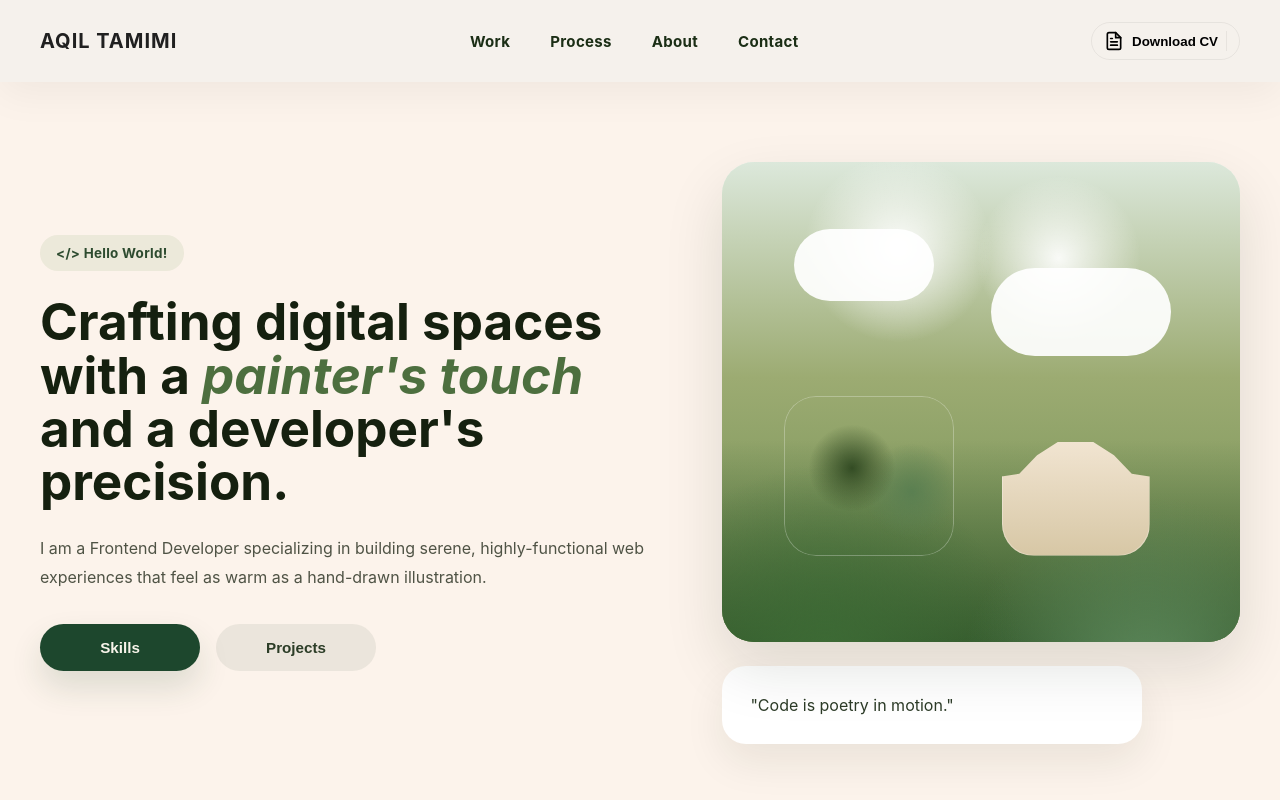
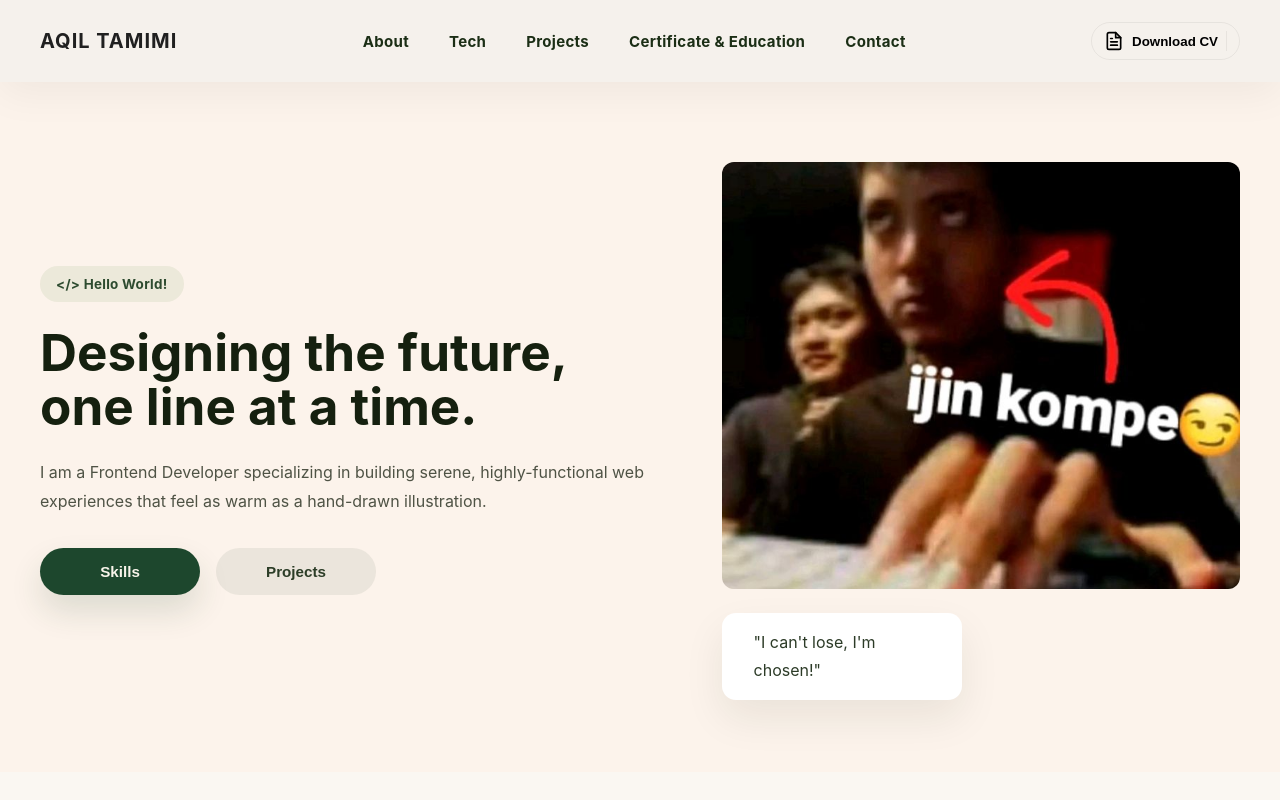
Before and after one commit to aqillkaciww/Portfolio-Aqil-Tamimi-V2, a Vue app: page / in a window 1280 px wide. Shown: the top 800 px of the page. Built offline with nearby package versions, Linux system fonts and the light colour scheme; the HTML template or start-up script is replaced by a standard one.

Commit message:
Refactor code structure for improved readability and maintainability

```diff
--- a/src/assets/globals.css
+++ b/src/assets/globals.css
@@ -200,15 +200,22 @@ main {
   clip-path: polygon(0 40%, 12% 38%, 24% 24%, 38% 14%, 62% 14%, 76% 24%, 88% 38%, 100% 40%, 100% 100%, 0% 100%);
 }
 
+.hero-photo {
+  width: 100%;
+  height: 100%;
+  object-fit: cover;      /* foto tidak gepeng */
+  border-radius: 12px;    /* sesuaikan dengan style art-card sebelumnya */
+}
+
 .hero-quote {
-  padding: 1.6rem 1.8rem;
+  padding: 1rem 2rem;
   background: #fff;
-  border-radius: 24px;
+  border-radius: 14px;
   font-size: 1rem;
   line-height: 1.7;
   color: #2c3b27;
   box-shadow: 0 18px 40px rgba(20, 34, 14, 0.08);
-  max-width: 420px;
+  max-width: 240.19px;
 }
 
 @media (max-width: 900px) {
@@ -400,7 +407,7 @@ a,
 }
 
 /* =============================================
-   SHARED SECTION UTILITIES
+   Section Titles and Headers
    ============================================= */
 
 .section-title {
@@ -408,7 +415,7 @@ a,
   font-weight: 800;
   color: #15200f;
   line-height: 1.1;
-  margin-bottom: 1.25rem;
+  margin-bottom: 1.5rem;
   letter-spacing: -0.02em;
 }
 
--- a/src/components/ContactSection.vue
+++ b/src/components/ContactSection.vue
@@ -2,85 +2,16 @@
   <section class="contact-section" id="contact">
     <div class="contact-inner">
       <!-- Left: CTA -->
-      <div class="contact-copy">
-        <h2 class="contact-title">Let's sow the seeds of a<br />new project.</h2>
-        <p class="contact-desc">
-          Whether you have a grand vision or a humble sketch — I am fully devoted to cultivating it into something beautiful. Tell me about your dreams and let's make something grow.
+      <div class="contact-cta">
+        <h2 class="contact-title">Let's Connect!</h2>
+        <p class="contact-description">
+          Whether you have a project in mind, want to chat about tech, or just want to say hi, my inbox is always open.
         </p>
-        <div class="contact-info-list">
-          <a href="mailto:aqil@example.com" class="contact-info-item">
-            <div class="contact-info-icon">
-              <svg width="18" height="18" viewBox="0 0 24 24" fill="none" stroke="currentColor" stroke-width="2" stroke-linecap="round" stroke-linejoin="round">
-                <path d="M4 4h16c1.1 0 2 .9 2 2v12c0 1.1-.9 2-2 2H4c-1.1 0-2-.9-2-2V6c0-1.1.9-2 2-2z"></path>
-                <polyline points="22,6 12,13 2,6"></polyline>
-              </svg>
-            </div>
-            <span>aqiltamimi@example.com</span>
-          </a>
-          <div class="contact-info-item">
-            <div class="contact-info-icon">
-              <svg width="18" height="18" viewBox="0 0 24 24" fill="none" stroke="currentColor" stroke-width="2" stroke-linecap="round" stroke-linejoin="round">
-                <path d="M21 10c0 7-9 13-9 13s-9-6-9-13a9 9 0 0 1 18 0z"></path>
-                <circle cx="12" cy="10" r="3"></circle>
-              </svg>
-            </div>
-            <span>Bandar Lampung, Indonesia</span>
-          </div>
-          <div class="contact-info-item">
-            <div class="contact-info-icon">
-              <svg width="18" height="18" viewBox="0 0 24 24" fill="none" stroke="currentColor" stroke-width="2" stroke-linecap="round" stroke-linejoin="round">
-                <rect x="3" y="4" width="18" height="18" rx="2" ry="2"></rect>
-                <line x1="16" y1="2" x2="16" y2="6"></line>
-                <line x1="8" y1="2" x2="8" y2="6"></line>
-                <line x1="3" y1="10" x2="21" y2="10"></line>
-              </svg>
-            </div>
-            <span>Mon – Sat &nbsp;|&nbsp; 08.00 – 18.00 WIB</span>
-          </div>
-        </div>
-      </div>
-
-      <!-- Right: Form -->
-      <div class="contact-form-card">
-        <form @submit.prevent="handleSubmit" class="contact-form">
-          <div class="form-row">
-            <div class="form-group">
-              <label for="contact-name">Full Name</label>
-              <input id="contact-name" v-model="form.name" type="text" placeholder="Your full name" required />
-            </div>
-            <div class="form-group">
-              <label for="contact-email">Your Email</label>
-              <input id="contact-email" v-model="form.email" type="email" placeholder="your@email.com" required />
-            </div>
-          </div>
-          <div class="form-group">
-            <label for="contact-message">Your Message</label>
-            <textarea id="contact-message" v-model="form.message" rows="5" placeholder="Tell me about your project..." required></textarea>
-          </div>
-          <button type="submit" class="contact-submit">
-            Send Message
-            <svg width="18" height="18" viewBox="0 0 24 24" fill="none" stroke="currentColor" stroke-width="2" stroke-linecap="round" stroke-linejoin="round">
-              <line x1="22" y1="2" x2="11" y2="13"></line>
-              <polygon points="22 2 15 22 11 13 2 9 22 2"></polygon>
-            </svg>
-          </button>
-        </form>
       </div>
     </div>
   </section>
 </template>
 
 <script setup lang="ts">
-import { reactive } from 'vue'
 
-const form = reactive({
-  name: '',
-  email: '',
-  message: ''
-})
-
-const handleSubmit = () => {
-  console.log('Form submitted:', form)
-  // Handle submission
-}
 </script>
--- a/src/components/CredentialsSection.vue
+++ b/src/components/CredentialsSection.vue
@@ -2,6 +2,11 @@
   <section class="cred-section" id="credentials">
     <div class="cred-inner">
       <!-- Certifications -->
+      <!-- <div class="section-header">
+        <h2 class="section-title">Credentials</h2>
+        <p class="section-subtitle">My achievements and educational background</p>
+      </div> -->
+
       <div class="cred-col">
         <div class="cred-header">
           <span class="cred-icon">🏅</span>
--- a/src/components/Header.vue
+++ b/src/components/Header.vue
@@ -61,17 +61,18 @@ interface Props {
 
 const props = withDefaults(defineProps<Props>(), {
   headName: 'Aqil Tamimi',
-  navItems: () => ['Work', 'Process', 'About', 'Contact'],
+  navItems: () => ['Work', 'Process', 'About', 'Certificate & Education', 'Contact'],
   ctaText: 'Download CV',
   headHref: '#',
 });
 
 // Map navbar items ke section IDs
 const navLinks: NavLink[] = [
-  { label: 'Work', href: '#experience' },
-  { label: 'Process', href: '#skills' },
   { label: 'About', href: '#about' },
-  { label: 'Contact', href: '#contact' },
+  { label: 'Tech', href: '#skills' },
+  { label: 'Projects', href: '#projects' },
+  { label: 'Certificate & Education', href: '#credentials' },
+  { label: 'Contact', href: '#contact' }
 ];
 
 const handleDownloadClick = () => {
--- a/src/components/HeroSection.vue
+++ b/src/components/HeroSection.vue
@@ -4,8 +4,7 @@
       <div class="hero-copy">
         <span class="hero-label">{{ props.pretitle }}</span>
         <h1 class="hero-title">
-          {{ props.titleLeading }} <span class="hero-title-accent">{{ props.titleAccent }}</span>
-          {{ props.titleTrailing }}
+          {{ props.titleLeading }} <br> <span>{{ props.titleTrailing }}</span>
         </h1>
         <p class="hero-description">{{ props.description }}</p>
 
@@ -16,15 +15,16 @@
       </div>
 
       <div class="hero-card">
-        <div class="art-card">
+        <img src="/ijinkompe.png" alt="Aqil Tamimi" class="hero-photo"/>
+          <!-- <div class="art-card">
             <div class="art-sky"></div>
             <div class="art-cloud art-cloud-1"></div>
             <div class="art-cloud art-cloud-2"></div>
             <div class="art-hills"></div>
             <div class="art-forest"></div>
             <div class="art-house"></div>
-        </div>
-        <div class="hero-quote">"Code is poetry in motion."</div>
+          </div> -->
+        <div class="hero-quote">"I can't lose, I'm chosen!"</div>
       </div>
     </div>
   </section>
@@ -34,7 +34,6 @@
 interface Props {
   pretitle?: string;
   titleLeading?: string;
-  titleAccent?: string;
   titleTrailing?: string;
   description?: string;
   primaryAction?: string;
@@ -43,9 +42,8 @@ interface Props {
 
 const props = withDefaults(defineProps<Props>(), {
   pretitle: '</> Hello World!',
-  titleLeading: "Crafting digital spaces with a",
-  titleAccent: "painter's touch",
-  titleTrailing: "and a developer's precision.",
+  titleLeading: "Designing the future,",
+  titleTrailing: "one line at a time.",
   description:
     'I am a Frontend Developer specializing in building serene, highly-functional web experiences that feel as warm as a hand-drawn illustration.',
   primaryAction: 'Skills',
```
Also changed, not shown: public/ijinkompe.png (added). Lines whose indentation alone changed are shown as unchanged.
